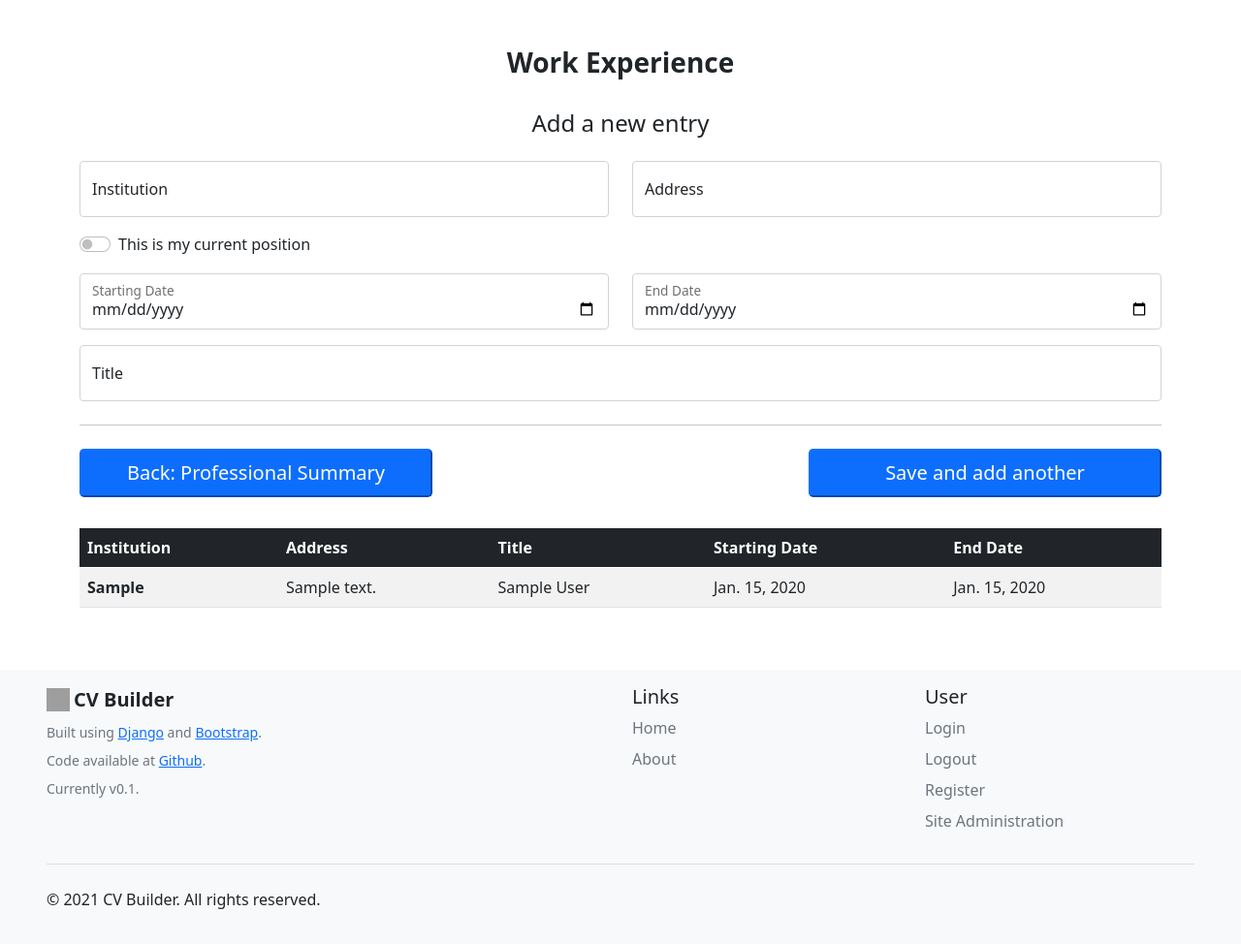
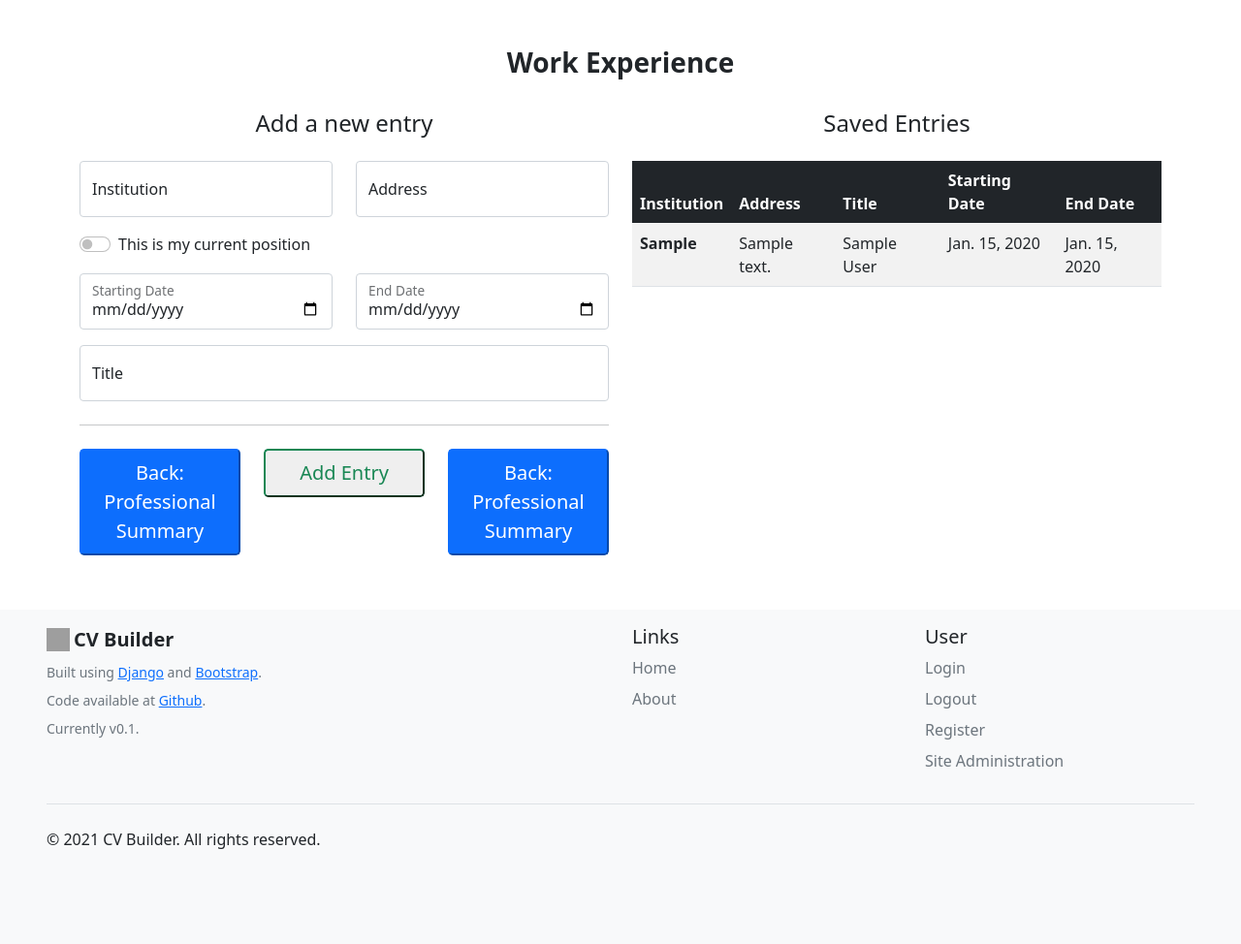
Before and after one commit to ahmdhjj92/cv-builder, a Django app: page /user/work/ in a window 1280 px wide. Shown: the part 58-1032 px from the top of the page at 97% size. After the commit the page ends 934 px from the top, so only its background shows below. Run offline with Django 3.2, Linux system fonts and the light colour scheme; a user stored in the database is signed in; tables that the repository leaves empty hold one stand-in row (values such as "Sample post"); grey boxes are pictures that could not be loaded.

Commit message:
improve layout for work form

```diff
--- a/cv_builder/users/templates/users/work.html
+++ b/cv_builder/users/templates/users/work.html
@@ -5,8 +5,10 @@
 {% endblock %}
 {% block content %}
 <div class="container mt-5">
+    <h1 class="h3 mb-3 fw-bold text-center">Work Experience</h1>
+    <div class="row">
+        <div class="col-md-6">
             <form method="post">
-        <h1 class="h3 mb-3 fw-bold text-center">Work Experience</h1>
                 <div class="row">
                     <div class="col-12">
                         <h1 class="h4 my-3 text-center">Add a new entry</h1>
@@ -63,16 +65,25 @@
                     </div>
                 </div>
                 <div class="row">
-            <div class="col-12 col-md-6">
+                    <div class="col-12 col-md-4">
                         <a href="{% url 'users:summary' %}">
-                    <button class="col-12 col-xl-8 col-md-8 my-2 btn-lg btn-primary" type="button">Back: Professional Summary</button>
+                            <button class="col-12 my-2 btn-lg btn-primary" type="button">Back: Professional Summary</button>
                         </a>
                     </div>
-            <div class="col-12 col-md-6 d-flex justify-content-end">
-                <button class="col-12 col-xl-8 col-md-8 my-2 btn-lg btn-primary" type="submit">Save and add another</button>
+                    <div class="col-12 col-md-4">
+                        <button class="col-12 my-2 btn-lg btn-outline-success" type="submit">Add Entry</button>
+                    </div>
+                    <div class="col-12 col-md-4">
+                        <a href="{% url 'users:summary' %}">
+                            <button class="col-12 my-2 btn-lg btn-primary" type="button">Back: Professional Summary</button>
+                        </a>
                     </div>
                 </div>
             </form>
+
+        </div>
+        <div class="col-md-6 table-responsive">
+            <h1 class="h4 my-3 text-center">Saved Entries</h1>
             <table class="table table-striped mt-4">
                 <thead class="table-dark">
                     <tr>
@@ -95,6 +106,7 @@
                     {% endfor %}
                 </tbody>
             </table>
-
+        </div>
+    </div>
 </div>
 {% endblock %}
--- a/cv_builder/users/urls.py
+++ b/cv_builder/users/urls.py
@@ -7,5 +7,4 @@ urlpatterns = [
     path('work/', views.work_experience, name="work"),
     path('summary/', views.summary, name="summary"),
     path('projects/', views.projects, name="projects"),
-
 ]
```
Also changed, not shown: cv_builder/users/templates/users/projects.html (+7 -0 lines). Lines whose indentation alone changed are shown as unchanged.
